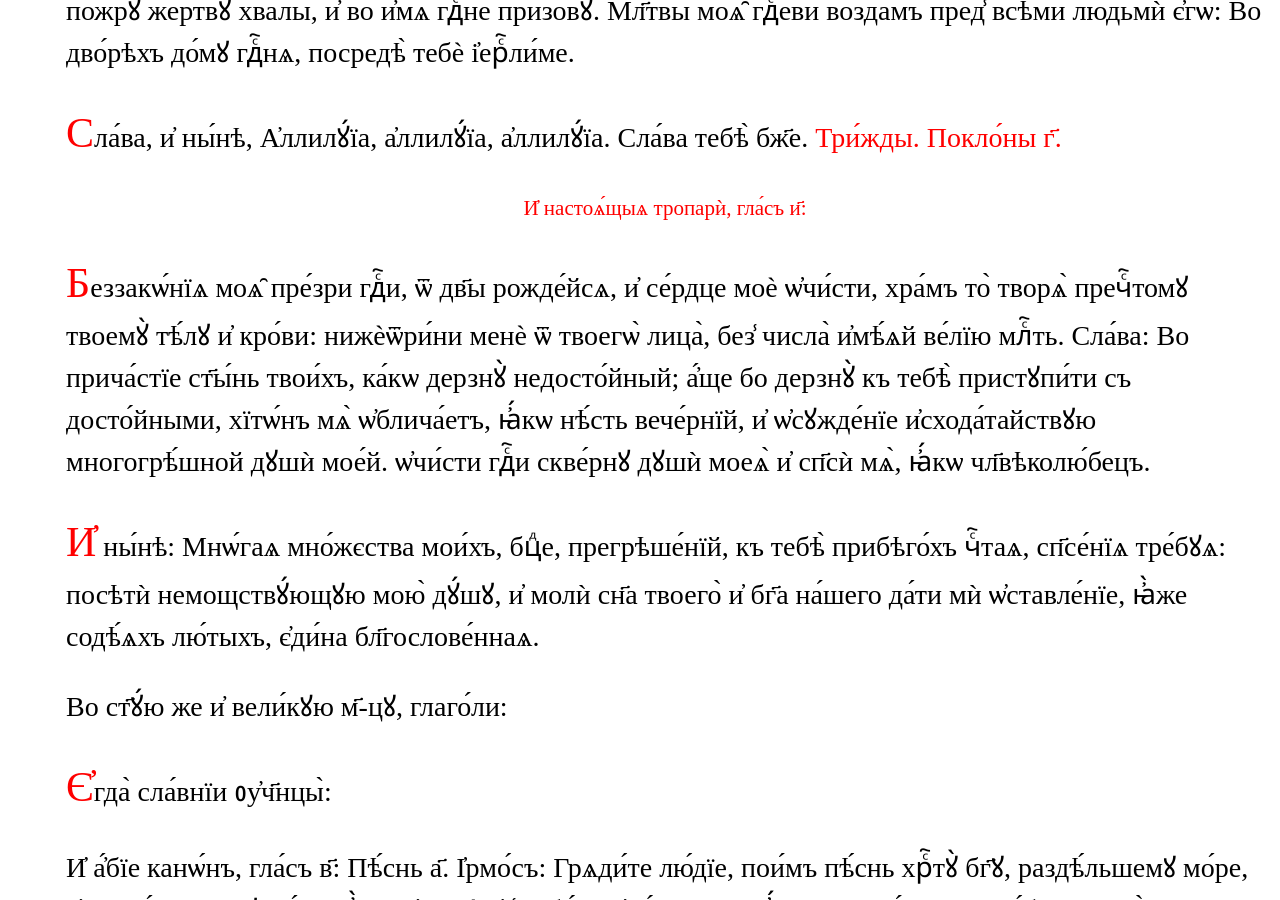
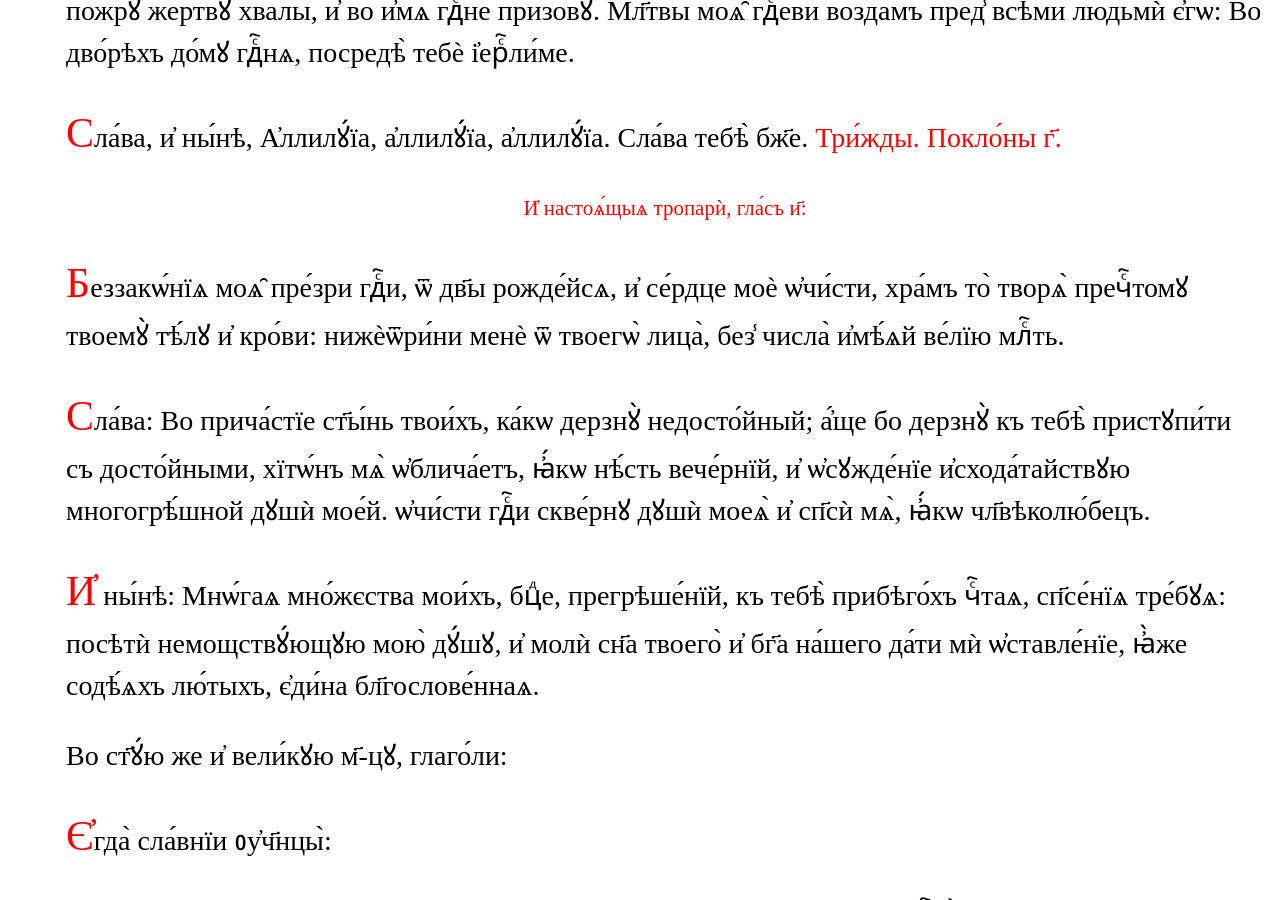
Before and after one commit to markjville/markjville.github.io, a Jekyll site: the page docs/последование-ко-причастию.html, which Jekyll copies as it is, in a window 1280 px wide and 900 px high, scrolled down 1551 px. Built offline with Jekyll 4.4.1, drawn with Linux system fonts in a browser that asks for light colours; some web fonts are replaced; comment, search, counter and statistics services are not loaded.

```diff
--- a/docs/последование-ко-причастию.html
+++ b/docs/последование-ко-причастию.html
@@ -77,8 +77,9 @@ p::first-letter {
 <div style="text-align:center;color:red;font-size:75%">И҆ настоѧ́щыѧ тропарѝ, гла́съ и҃:</div>
 
 <p>Беззакѡ́нїѧ моѧ̑ пре́зри гдⷭ҇и, ѿ дв҃ы рожде́йсѧ, и҆ се́рдце моѐ
-ѡ҆чи́сти, хра́мъ то̀ творѧ̀ пречⷭ҇томꙋ твоемꙋ̀ тѣ́лꙋ и҆ кро́ви: нижѐѿри́ни менѐ ѿ твоегѡ̀ лица̀, без̾ числа̀ и҆мѣ́ѧй ве́лїю млⷭ҇ть.
-Сла́ва: Во прича́стїе ст҃ы́нь твои́хъ, ка́кѡ дерзнꙋ̀ недосто́йный;
+ѡ҆чи́сти, хра́мъ то̀ творѧ̀ пречⷭ҇томꙋ твоемꙋ̀ тѣ́лꙋ и҆ кро́ви: нижѐѿри́ни менѐ ѿ твоегѡ̀ лица̀, без̾ числа̀ и҆мѣ́ѧй ве́лїю млⷭ҇ть.</p>
+
+<p>Сла́ва: Во прича́стїе ст҃ы́нь твои́хъ, ка́кѡ дерзнꙋ̀ недосто́йный;
 а҆́ще бо дерзнꙋ̀ къ тебѣ̀ пристꙋпи́ти съ досто́йными, хїтѡ́нъ мѧ̀
 ѡ҆блича́етъ, ꙗ҆́кѡ нѣ́сть вече́рнїй, и҆ ѡ҆сꙋжде́нїе и҆схода́тайствꙋю
 многогрѣ́шной дꙋшѝ мое́й. ѡ҆чи́сти гдⷭ҇и скве́рнꙋ дꙋшѝ моеѧ̀ и҆
```
